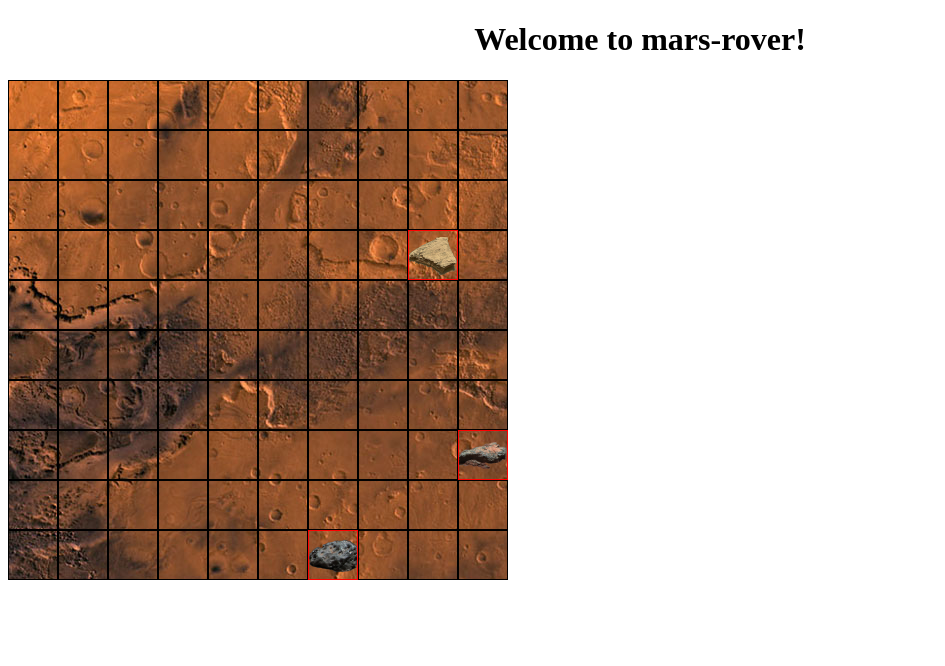
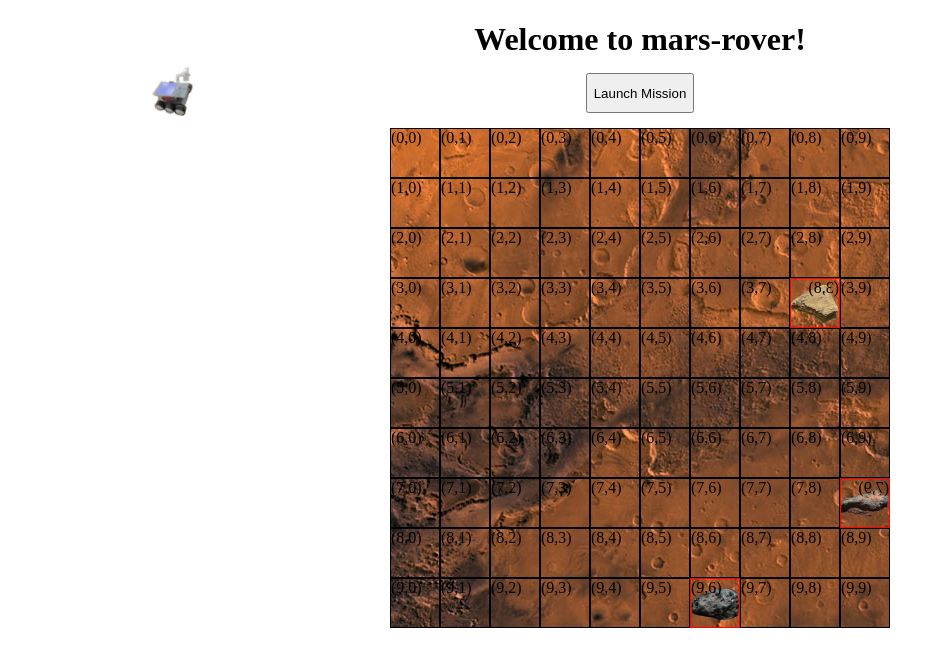
Before and after one commit to kkenward/mars-rover, an Angular app: page / in a window 1280 px wide. Shown: the top 666 px of the page, without its empty margins (0-945 px from the left). Built offline with nearby package versions, Linux system fonts and the light colour scheme.

Commit message:
create a rover component and adjust the appearance of the view

```diff
--- a/src/app/app.component.css
+++ b/src/app/app.component.css
@@ -0,0 +1,8 @@
+h1 {
+	margin-bottom: 15px;
+}
+
+button {
+	height: 40px;
+	margin-bottom: 15px;
+}
--- a/src/app/app.component.html
+++ b/src/app/app.component.html
@@ -3,7 +3,9 @@
   <h1>
     Welcome to {{ title }}!
   </h1>
+  <button (click)="launch()">Launch Mission</button>
 </div>
 
-<app-grid [grid]="grid"></app-grid>
+<app-grid [grid]="grid" #gridRef></app-grid>
+<app-rover [rover]="rover" [config]="config" [getPosition]="gridRef.getCellPosition"></app-rover>
 <router-outlet></router-outlet>
--- a/src/app/app.component.ts
+++ b/src/app/app.component.ts
@@ -1,5 +1,6 @@
 import { Component } from '@angular/core';
 import { Grid } from './grid';
+import { Rover } from './rover';
 
 @Component({
   selector: 'app-root',
@@ -9,4 +10,10 @@ import { Grid } from './grid';
 export class AppComponent {
   title = 'mars-rover';
   grid = new Grid();
+  rover = new Rover();
+  config = {x: 2, y: 2, heading: 'W', commands: ['r']};
+
+  launch() {
+  	console.log('clicked launch mission button');
+  }
 }
--- a/src/app/app.module.ts
+++ b/src/app/app.module.ts
@@ -4,11 +4,13 @@ import { NgModule } from '@angular/core';
 import { AppRoutingModule } from './app-routing.module';
 import { AppComponent } from './app.component';
 import { GridComponent } from './grid.component';
+import { RoverComponent } from './rover.component';
 
 @NgModule({
   declarations: [
     AppComponent,
-    GridComponent
+    GridComponent,
+    RoverComponent
   ],
   imports: [
     BrowserModule,
--- a/src/app/grid.component.css
+++ b/src/app/grid.component.css
@@ -3,6 +3,7 @@
     url("../assets/mars_surface.jpg");
 	width: 500px;
 	height: 500px;
+	margin: auto;
 }
 
 .grid-container {
--- a/src/app/grid.component.html
+++ b/src/app/grid.component.html
@@ -1,7 +1,7 @@
 <div class="terrain">
 	<div class="grid-container">
-	  <div class="row-container" *ngFor="let row of innerGrid; let i = index" [attr.data-index]="i">
-	    <div class="cell" *ngFor="let coord of row; let j = index" [attr.data-index]="j" [ngClass]="(coord === false) ? '' : 'obstacle_' + j"></div>
+	  <div class="row-container" *ngFor="let row of innerGrid; let i = index">
+	    <div class="cell" *ngFor="let coord of row; let j = index" [ngClass]="(coord === false) ? 'x' + i + 'y' + j : ['x' + i + 'y' + j, 'obstacle_' + j]">({{i}},{{j}})</div>
 	  </div>
 	</div>
 </div>
--- a/src/app/grid.component.ts
+++ b/src/app/grid.component.ts
@@ -1,4 +1,4 @@
-import { Component, OnInit, Input } from '@angular/core';
+import { Component, OnInit, Input, AfterViewInit } from '@angular/core';
 import { Grid } from './grid';
 
 @Component({
@@ -21,6 +21,16 @@ export class GridComponent implements OnInit {
 
   	this.xmax = this.grid.getX_MAX();
   	this.ymax = this.grid.getY_MAX();
+    console.log('1 - grid init');
   }
 
+  ngAfterViewInit() {
+    console.log('4 - grid afterviewinit');
+  }
+
+  public getCellPosition(coords) {
+    const cellClass = `.x${coords.x}y${coords.y}`;
+    let rect = document.querySelector(cellClass).getBoundingClientRect();
+    return {top: rect.top, left: rect.left};
+  }
 }
--- /dev/null
+++ b/src/app/rover.component.css
@@ -0,0 +1,32 @@
+div {
+	width: 50px;
+	height: 50px;
+}
+
+#rover {
+	position: absolute;
+	background-image:
+		url("../assets/rover.jpg");
+}
+
+.N {
+	-webkit-transform: rotate(240deg);
+	transform: rotate(240deg);
+}
+
+.E {
+	-webkit-transform: scaleX(1);
+	transform: scaleX(1);
+	-webkit-transform: rotate(340deg);
+	transform: rotate(340deg);
+}
+
+.S {
+	-webkit-transform: rotate(60deg);
+	transform: rotate(60deg);
+}
+
+.W {
+	-webkit-transform: scaleX(-1) rotate(-30deg);
+	transform: scaleX(-1) rotate(-30deg);
+}
--- /dev/null
+++ b/src/app/rover.component.html
@@ -0,0 +1,2 @@
+<div id='rover' [className]="headingClass" [style.top.px]="top" [style.left.px]="left">
+</div>
--- /dev/null
+++ b/src/app/rover.component.ts
@@ -0,0 +1,43 @@
+import { Component, OnInit, OnChanges, AfterViewInit, Input } from '@angular/core';
+import { Rover } from './rover';
+
+@Component({
+  selector: 'app-rover',
+  templateUrl: './rover.component.html',
+  styleUrls: ['./rover.component.css']
+})
+export class RoverComponent implements OnInit, OnChanges, AfterViewInit {
+	@Input('rover') rover: Rover;
+	@Input('config') config: Object;
+	@Input('getPosition') getPosition: Function;
+
+	headingClass: string = 'E';
+	top: number = 70;
+	left: number = 150;
+
+  constructor() { }
+
+  ngOnInit() {
+  	this.rover.init(this.config);
+  }
+
+  ngOnChanges(changes) {
+  	if(changes.rover.firstChange) console.log('2 - rover onchanges firstChange');
+  	if(changes.rover && !changes.rover.firstChange) {
+			console.log('rover onchanges not firstChange');
+  		this.updatePosition();
+  	}
+  }
+
+  ngAfterViewInit() {
+  	console.log('5 - rover afterviewinit');
+  }
+
+  updatePosition() {
+  	const cell = this.rover.getCoords();
+  	const position = this.getPosition(cell);
+  	this.top = position.top;
+	  this.left = position.left;
+	  this.headingClass = this.rover.getHeading();
+  }
+}
```
Also changed, not shown: 1 other file (tests, documents, lock files or other folders).
